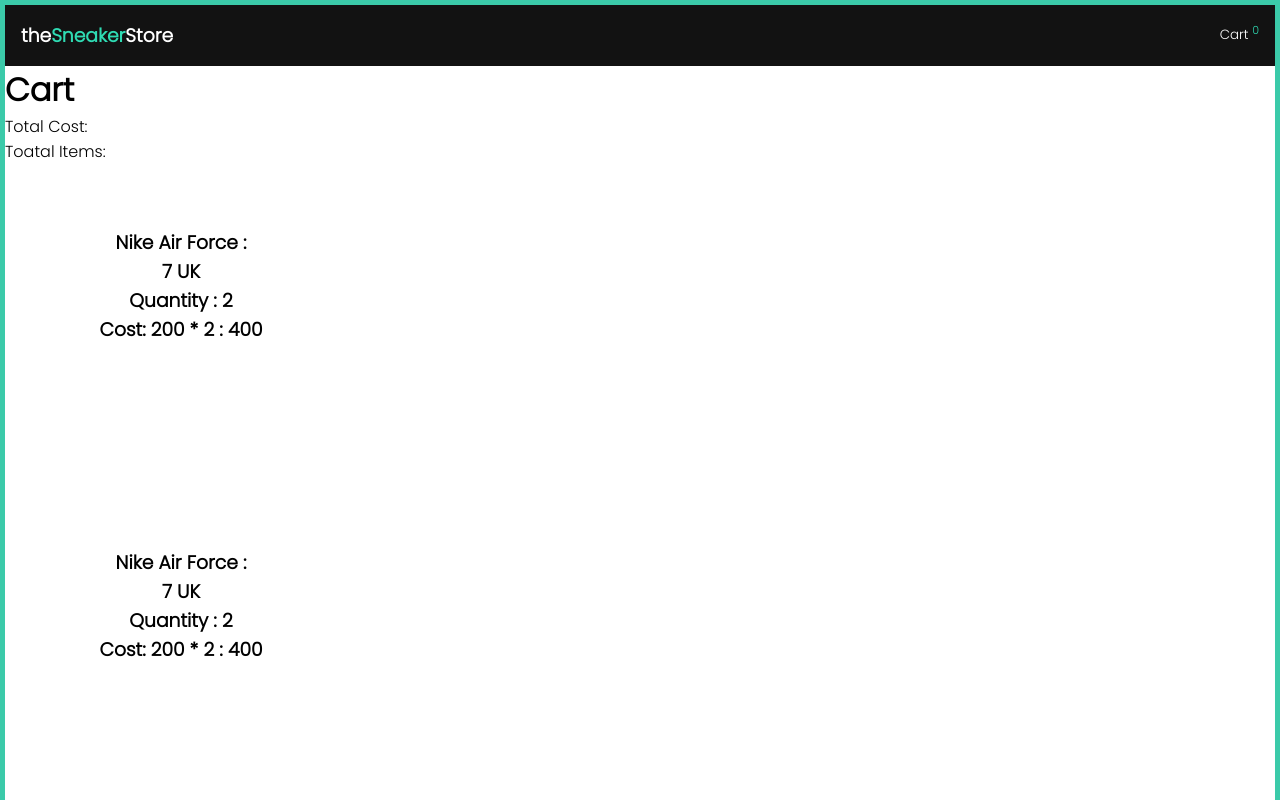
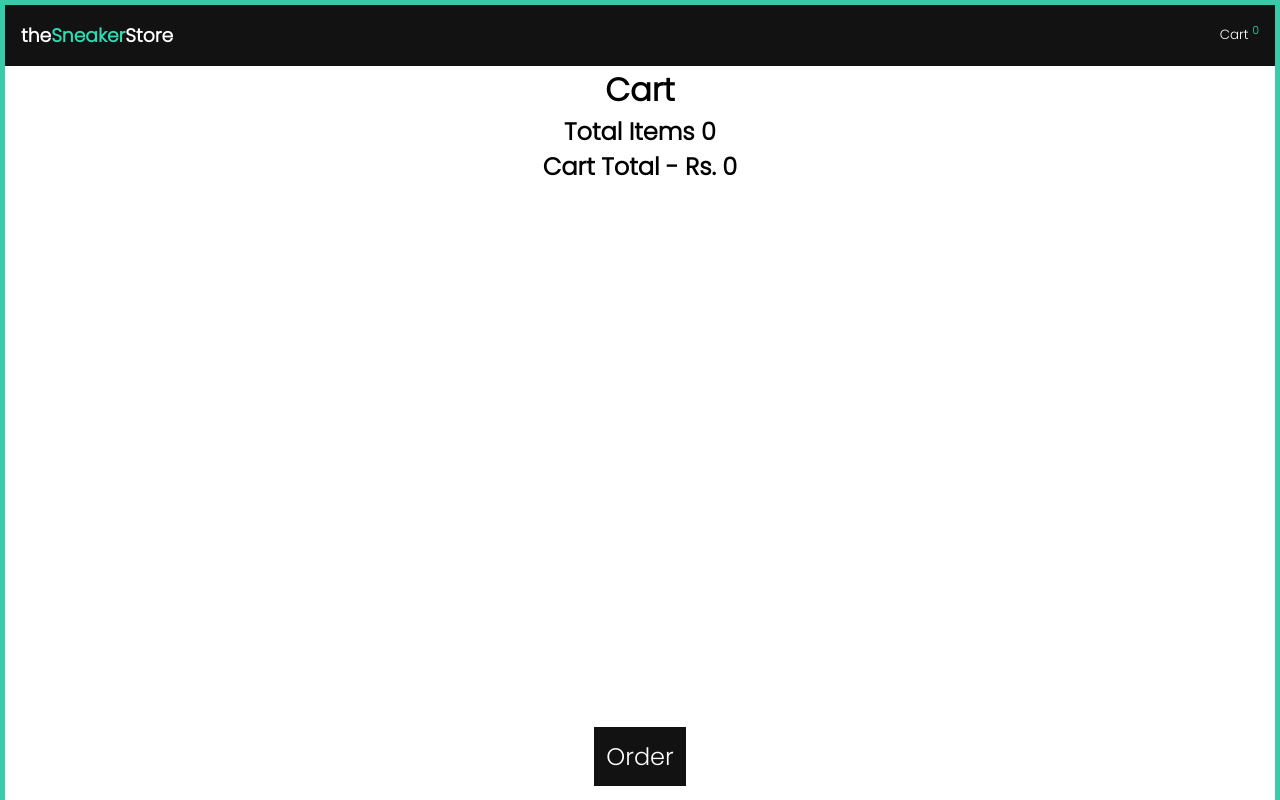
Before and after one commit to lakshya-dhariwal/SneakerStore, a React (Create React App) app: page /cart in a window 1280 px wide. Shown: the top 800 px of the page. Built offline with nearby package versions, Linux system fonts and the light colour scheme.

Commit message:
almost complete | Redux complete

```diff
--- a/src/App.js
+++ b/src/App.js
@@ -7,6 +7,7 @@
 import Footer from "./components/Footer.js";
 import Home from "./components/Home.js";
 import Cart from "./components/Cart.js";
+import Success from "./components/Success.js";
 import ProductDetail from "./components/ProductPage.js";
 
 function App() {
@@ -25,6 +26,10 @@
             <Route exact path="/product/:id">
               <ProductDetail />
             </Route>
+
+            <Route exact path="/success">
+              <Success />
+            </Route>
           </Switch>
           <Footer />
         </div>
--- a/src/actions/index.js
+++ b/src/actions/index.js
@@ -3,9 +3,22 @@
     type: "INCREMENT",
   };
 };
+export const resetCartCounter = (newVal) => {
+  return {
+    type: "RESET",
+    newVal,
+  };
+};
+
 export const addToCartListIncrement = (product) => {
   return {
     type: "ADD",
     product,
   };
 };
+export const updateCartList = (newStateValue) => {
+  return {
+    type: "UPDATE",
+    newStateValue,
+  };
+};
--- a/src/components/Cart.js
+++ b/src/components/Cart.js
@@ -1,28 +1,68 @@
-import React from "react";
+import React, { useState, useEffect } from "react";
+import { useSelector } from "react-redux";
+import { Link } from "react-router-dom";
+import { useDispatch } from "react-redux";
+import { updateCartList, resetCartCounter } from "../actions";
 
 function Cart() {
+  const dispatch = useDispatch();
+  const cartList = useSelector((state) => state.cartList);
+  let sum = 0;
+  const cartCounter = useSelector((state) => state.cartCounter);
+  const [total, setTotal] = useState(0);
+  const deleteHandler = (id) => {
+    const newStateValue = cartList.filter((item) => {
+      return item.uuid !== id;
+    });
+    dispatch(updateCartList(newStateValue));
+    dispatch(resetCartCounter(newStateValue.length));
+    //cart total update
+    newStateValue.map((item) => {
+      sum = sum + item.details.price;
+    });
+    setTotal(sum);
+  };
+  useEffect(() => {
+    cartList.map((item) => {
+      sum = sum + item.details.price;
+    });
+    setTotal(sum);
+  }, []);
+
   return (
-    <div>
-      <h1>Cart</h1>
-      Total Cost: <br />
-      Toatal Items:
+    <div className="cart">
       <div>
-        <h3 class="card">
-          Nike Air Force : <span>7 UK</span>
-          <h4>Quantity : 2</h4>
-          Cost: 200 * 2 : 400
-        </h3>
-        <h3 class="card">
-          Nike Air Force : <span>7 UK</span>
-          <h4>Quantity : 2</h4>
-          Cost: 200 * 2 : 400
-        </h3>
-        <h3 class="card">
-          Nike Air Force : <span>7 UK</span>
-          <h4>Quantity : 2</h4>
-          Cost: 200 * 2 : 400
-        </h3>
+        <h1>Cart </h1>
+        <h2>
+          Total Items <span>{cartCounter}</span> {}
+        </h2>
+        <h2>
+          Cart Total - Rs. <span>{total}</span> {}
+        </h2>
       </div>
+
+      <div className="cart-list">
+        {cartList.map((item) => {
+          return (
+            <div key={item.uuid}>
+              <div className="list-item">
+                <h5>{item.details.name}</h5>
+                <img src={item.details.imgUrl}></img>
+                <h5>Rs.{item.details.price}</h5>
+                <h5>UK {item.size}</h5>
+                <button type="button" onClick={() => deleteHandler(item.uuid)}>
+                  Delete
+                </button>
+                <br />
+              </div>
+            </div>
+          );
+        })}
+      </div>
+
+      <Link to="/success">
+        <button type="button">Order</button>
+      </Link>
     </div>
   );
 }
--- a/src/components/ProductPage.js
+++ b/src/components/ProductPage.js
@@ -57,7 +57,8 @@
             <option value="11.5">11.5</option>
             <option value="12">12</option>
           </select>
-
+          <br />
+          <br />
           <button type="submit">Add to Bag</button>
         </form>
       </div>
--- /dev/null
+++ b/src/components/Success.js
@@ -0,0 +1,15 @@
+import React from "react";
+
+function Success() {
+  return (
+    <div className="success">
+      <h1>Order Placed Successfully</h1>
+      <a href="/">
+        {" "}
+        <button>Return to home page</button>{" "}
+      </a>
+    </div>
+  );
+}
+
+export default Success;
--- a/src/reducers/cartCounter.js
+++ b/src/reducers/cartCounter.js
@@ -2,8 +2,8 @@
   switch (action.type) {
     case "INCREMENT":
       return state + 1;
-    case "DECREMENT":
-      return state - 1;
+    case "RESET":
+      return (state = action.newVal);
     default:
       return state;
   }
--- a/src/reducers/cartList.js
+++ b/src/reducers/cartList.js
@@ -2,6 +2,8 @@
   switch (action.type) {
     case "ADD":
       return (state = [...state, action.product]);
+    case "UPDATE":
+      return (state = action.newStateValue);
     default:
       return state;
 
--- /dev/null
+++ b/src/styles/_cart.scss
@@ -0,0 +1,44 @@
+.cart {
+  display: flex;
+  align-items: center;
+  min-height: 90vh;
+  justify-content: space-between;
+  flex-direction: column;
+  text-align: center;
+  .cart-list {
+    min-width: 90vw;
+    min-height: 60vh;
+
+    .list-item {
+      border: solid 1px grey;
+
+      display: flex;
+      flex-direction: column;
+      align-items: center;
+      text-align: center;
+      button {
+        transform: scale(1.025, 1.025);
+        background-color: rgb(207, 77, 77) !important;
+        font-size: 1rem;
+      }
+      img {
+        width: 6rem;
+      }
+    }
+  }
+  button {
+    font-size: 1.5rem;
+    background-color: $black;
+    color: white;
+    border: none;
+    cursor: pointer;
+    padding: 0.75rem;
+    transition: all 0.5s ease;
+    &:hover {
+      background-color: $darker-accent;
+      // transform: ;
+      transform: scale(1.025, 1.025);
+      background-color: $accent;
+    }
+  }
+}
--- a/src/styles/_product-page.scss
+++ b/src/styles/_product-page.scss
@@ -32,7 +32,6 @@
         transition: all 0.5s ease;
         &:hover {
           background-color: $darker-accent;
-
           // transform: ;
           transform: scale(1.025, 1.025);
           background-color: $accent;
--- /dev/null
+++ b/src/styles/_success.scss
@@ -0,0 +1,22 @@
+.success {
+  min-height: 80vh;
+  display: flex;
+  align-items: center;
+  justify-content: center;
+  flex-direction: column;
+  button {
+    font-size: 1.5rem;
+    background-color: $black;
+    color: white;
+    border: none;
+    cursor: pointer;
+    padding: 0.75rem;
+    transition: all 0.5s ease;
+    &:hover {
+      background-color: $darker-accent;
+      // transform: ;
+      transform: scale(1.025, 1.025);
+      background-color: $accent;
+    }
+  }
+}
--- a/src/styles/index.scss
+++ b/src/styles/index.scss
@@ -13,7 +13,7 @@
   font-family: "Poppins", sans-serif;
 }
 Link {
-  textdecoration: "none";
+  text-decoration: "none";
 }
 
 .border {
@@ -30,4 +30,6 @@
 @import "./nav";
 @import "./card";
 @import "./footer";
+@import "./cart";
 @import "./product-page";
+@import "./success";
```
